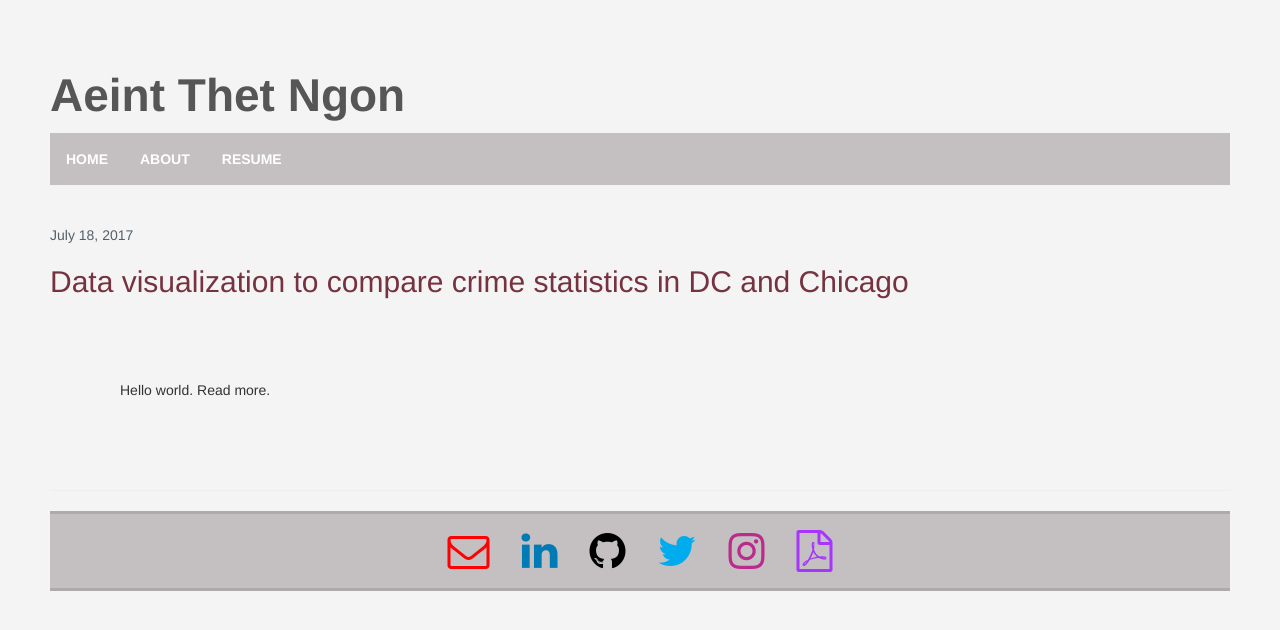
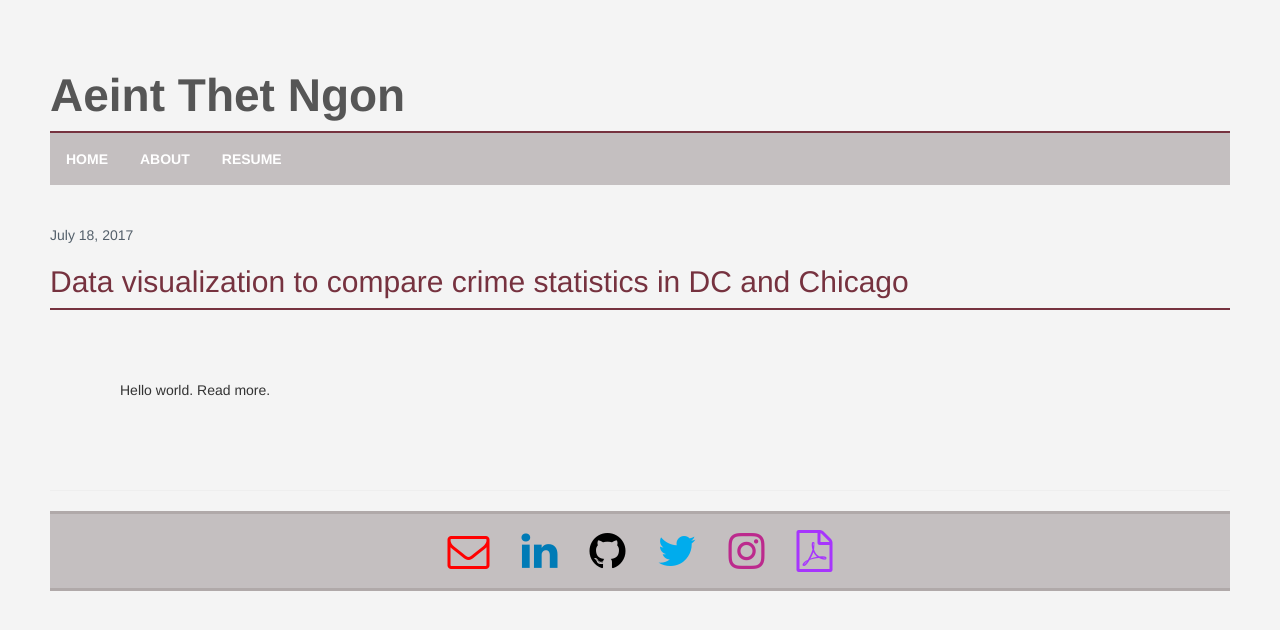
Before and after one commit to aeintngon/old-webpage, a Jekyll site: the page built from index.html, in a window 1280 px wide. Shown: the top 630 px of the page. Built offline with Jekyll 4.4.1, drawn with Linux system fonts in a browser that asks for light colours; nearby versions of some CDN libraries.

Commit message:
Update styles.css

```diff
--- a/CSS/styles.css
+++ b/CSS/styles.css
@@ -33,6 +33,7 @@ a:hover {
 
 #top-line {
 	color: #76323F;
+	background-color: #76323F;
 	height: 2px;
 	border: 0;
 	margin: 0;
```
